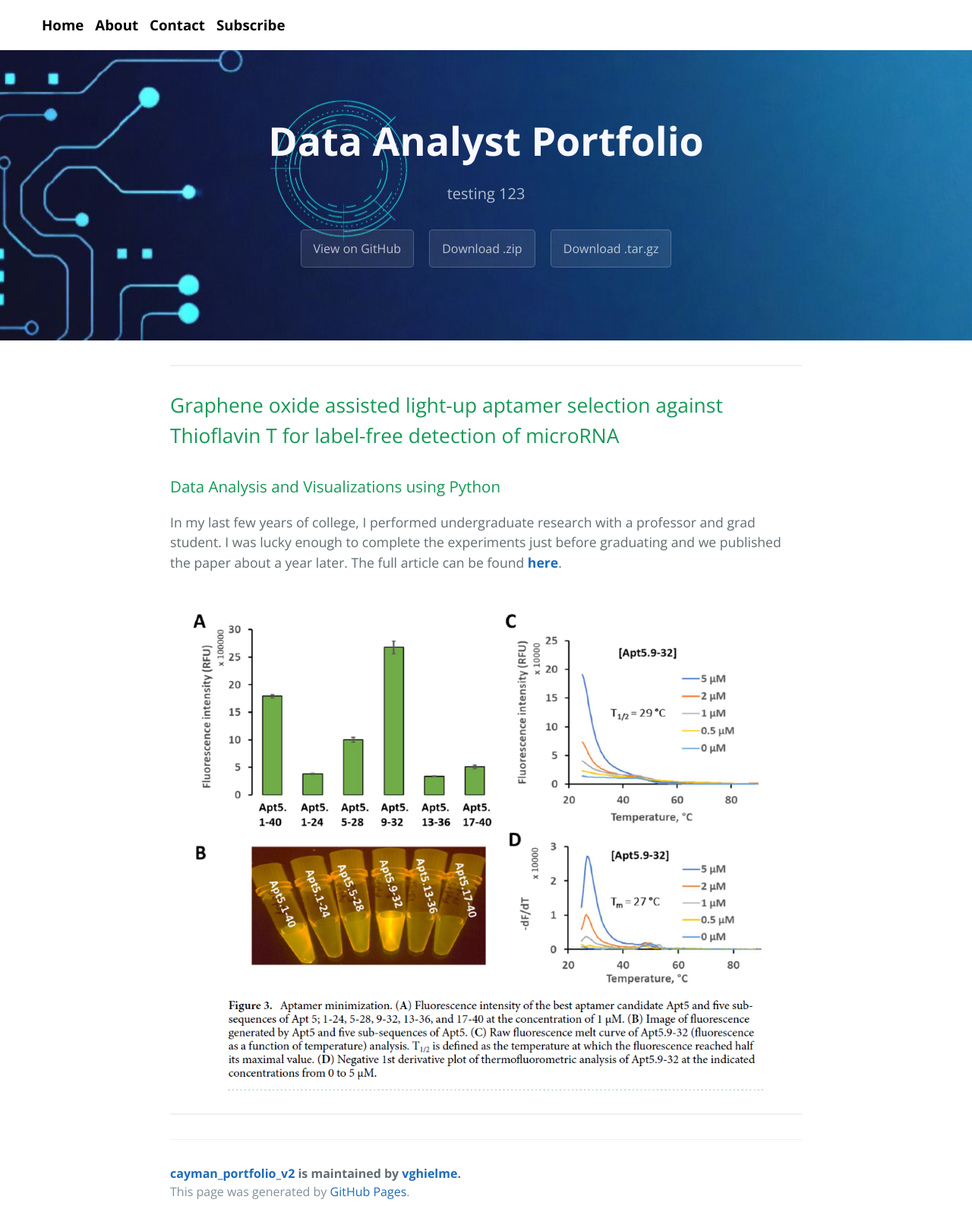
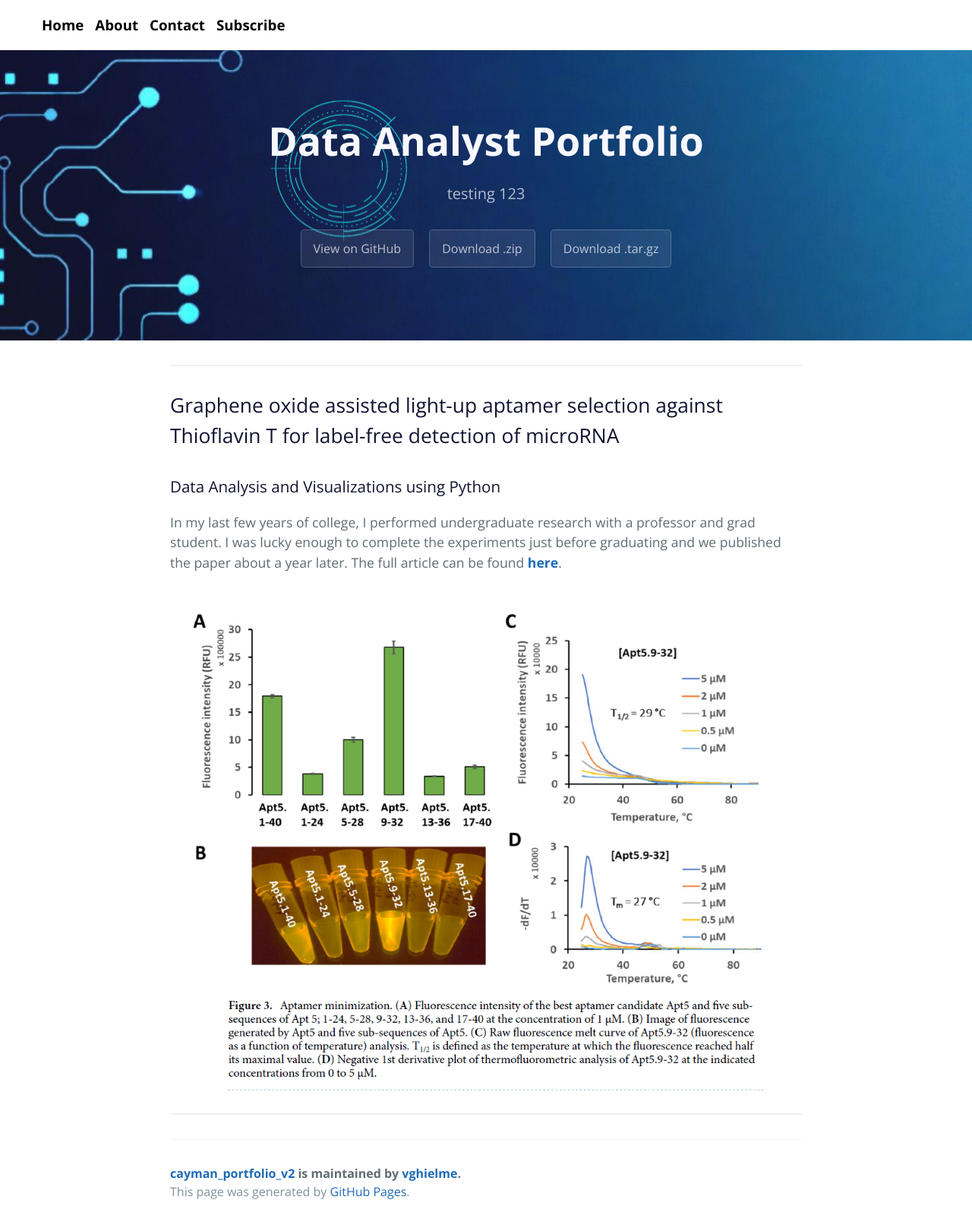
Before and after one commit to vghielme/cayman_portfolio_v2, a Jekyll site: the page built from index.md, in a window 1280 px wide. Shown: the whole page at 76% size. Built offline with Jekyll 4.4.1, drawn with Linux system fonts in a browser that asks for light colours.

Commit message:
change text color to navy

```diff
--- a/_sass/variables.scss
+++ b/_sass/variables.scss
@@ -8,7 +8,7 @@ $header-bg-color: #0000FF !default;
 $header-bg-color-secondary: #155799 !default;
 
 // Text
-$section-headings-color: #159957 !default;
+$section-headings-color: #121332 !default;
 $body-text-color: #606c71 !default;
 $body-link-color: #1e6bb8 !default;
 $blockquote-text-color: #819198 !default;
```
